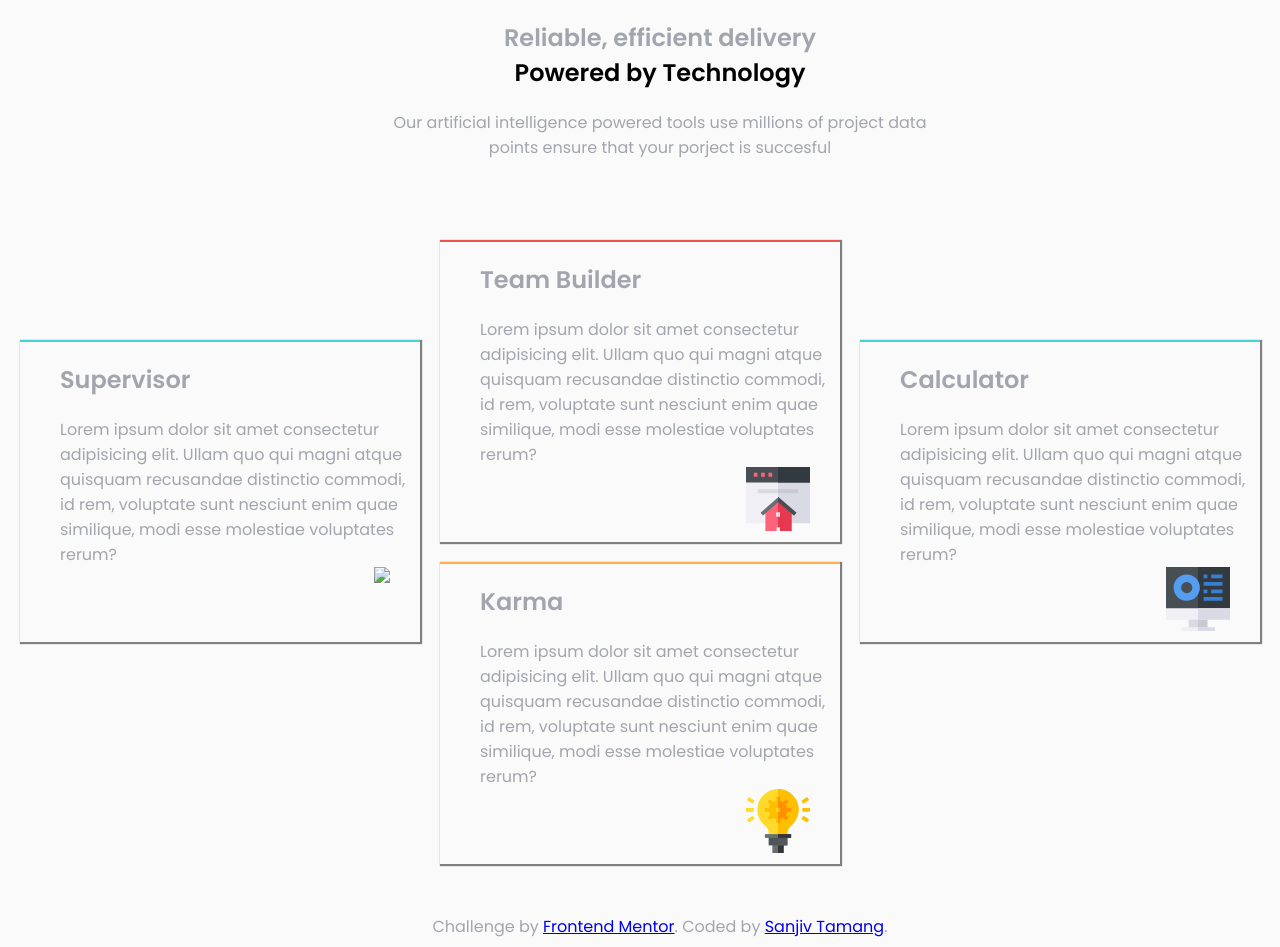
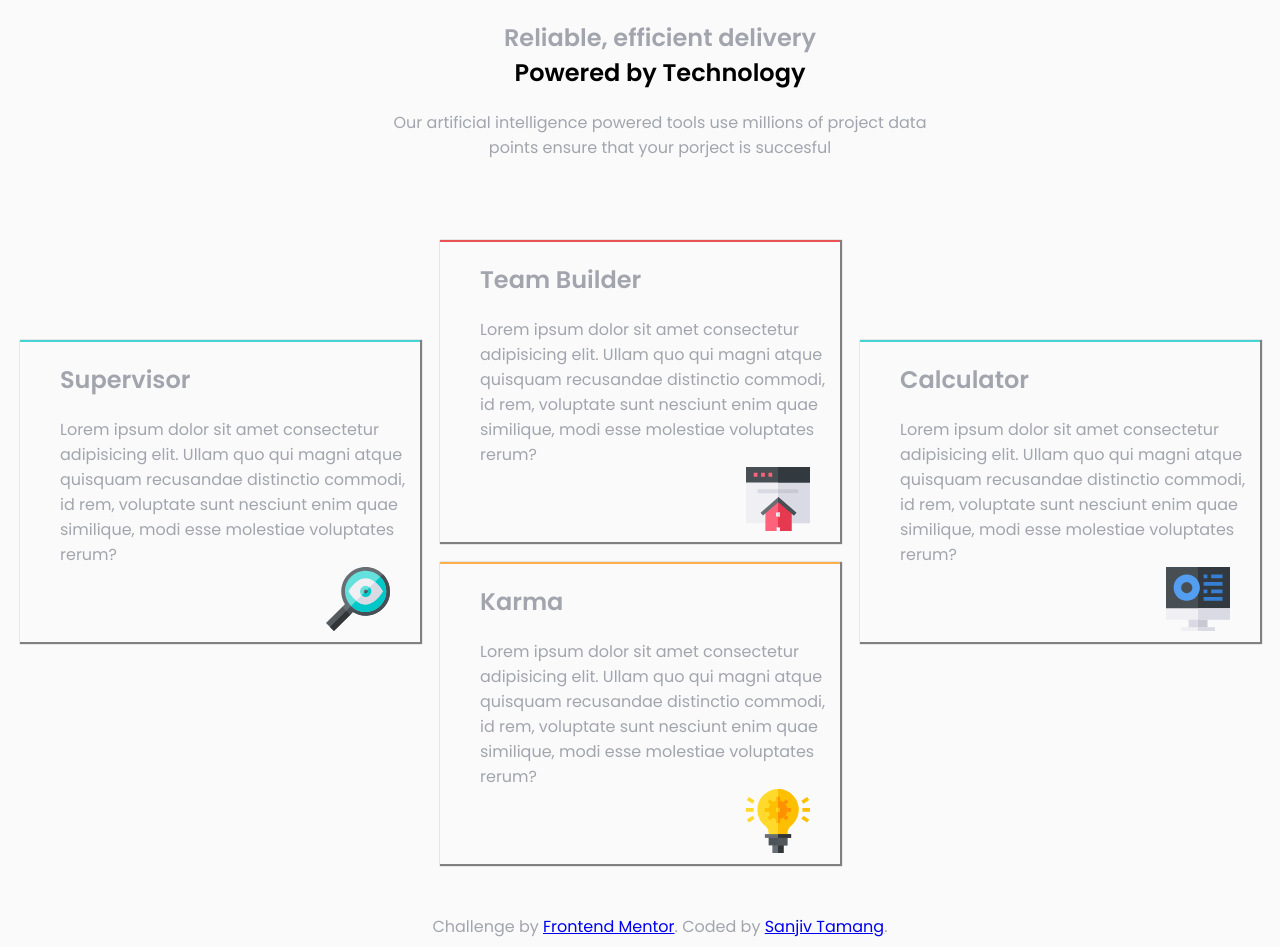
Before and after one commit to Sanjivtamang/frontend-mentor-challenge, a plain HTML site: page index.html in a window 1280 px wide. Drawn offline with Linux system fonts and the light colour scheme.

Commit message:
Update index.html
file path setting

```diff
--- a/index.html
+++ b/index.html
@@ -22,7 +22,7 @@
       <div class="supervisor">
         <h1>Supervisor</h1>
         <p>Lorem ipsum dolor sit amet consectetur adipisicing elit. Ullam quo qui magni atque quisquam recusandae distinctio commodi, id rem, voluptate sunt nesciunt enim quae similique, modi esse molestiae voluptates rerum?</p>
-        <img src="icon-supervisor.svg/icon-supervisor.svg" class="img-icon">
+        <img src="icon-supervisor.svg" class="img-icon">
       </div>
       <div class="mix-box">
       <div class="team-builder">
```
